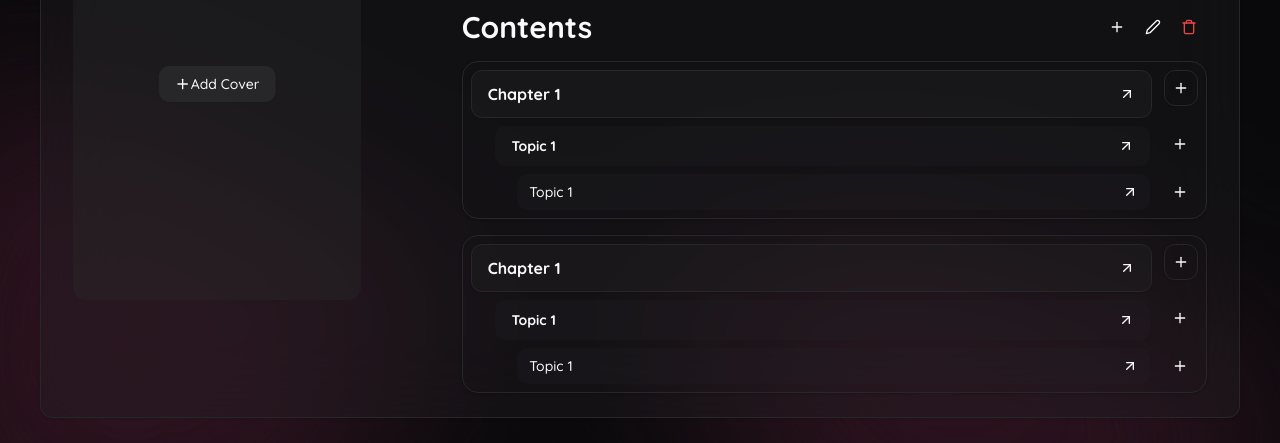
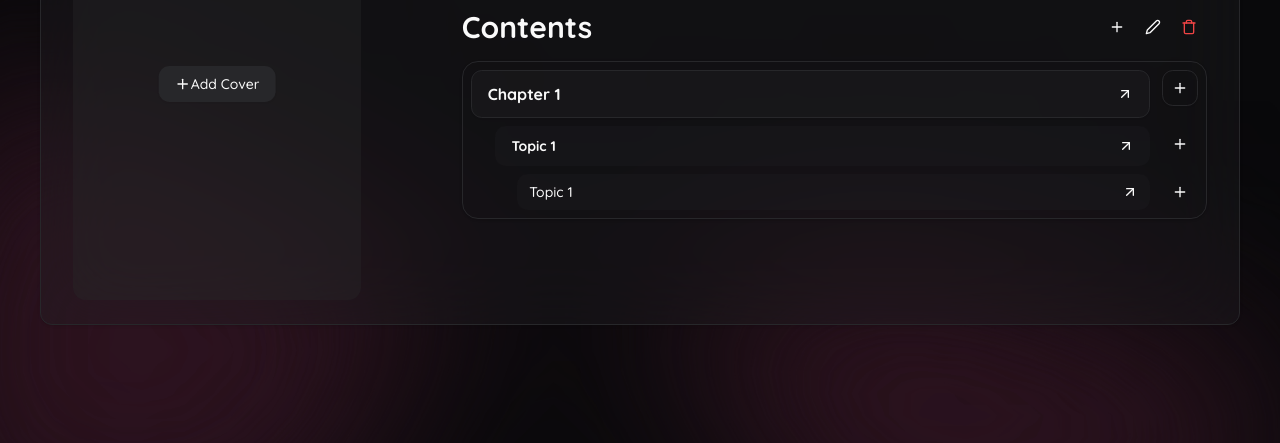
Before and after one commit to Sadiakamal27/likhlo-web, a Next.js app: page /write in a window 1280 px wide. Shown: the part 249-692 px from the top of the page. Built offline with nearby package versions, Linux system fonts and the light colour scheme.

Commit message:
fix: icon btn shrink issue fixed

```diff
--- a/src/app/globals.css
+++ b/src/app/globals.css
@@ -32,6 +32,7 @@
     body {
       background-image: url("../assets/mesh-gradient-light.png");
       background-size: cover;
+      background-repeat: no-repeat;
     }
   }
 
@@ -62,6 +63,7 @@
     --chart-5: 340 75% 55%;
     body {
       background-image: url("../assets/mesh-gradient-1.png");
+      background-repeat: no-repeat;
       background-size: cover;
     }
   }
--- a/src/app/write/book-editor.tsx
+++ b/src/app/write/book-editor.tsx
@@ -33,7 +33,6 @@ export default function BookEditor({ className }: { className?: string }) {
         </div>{" "}
         <div>
           <ContentCard />
-          <ContentCard />
         </div>
       </div>
     </div>
--- a/src/components/ui/button.tsx
+++ b/src/components/ui/button.tsx
@@ -26,7 +26,7 @@ const buttonVariants = cva(
         default: "h-9 px-4 py-2",
         sm: "h-8 rounded-md px-3 text-xs",
         lg: "h-10 rounded-md px-8",
-        icon: "h-9 w-9",
+        icon: "h-9 w-9 min-w-9",
       },
     },
     defaultVariants: {
```
